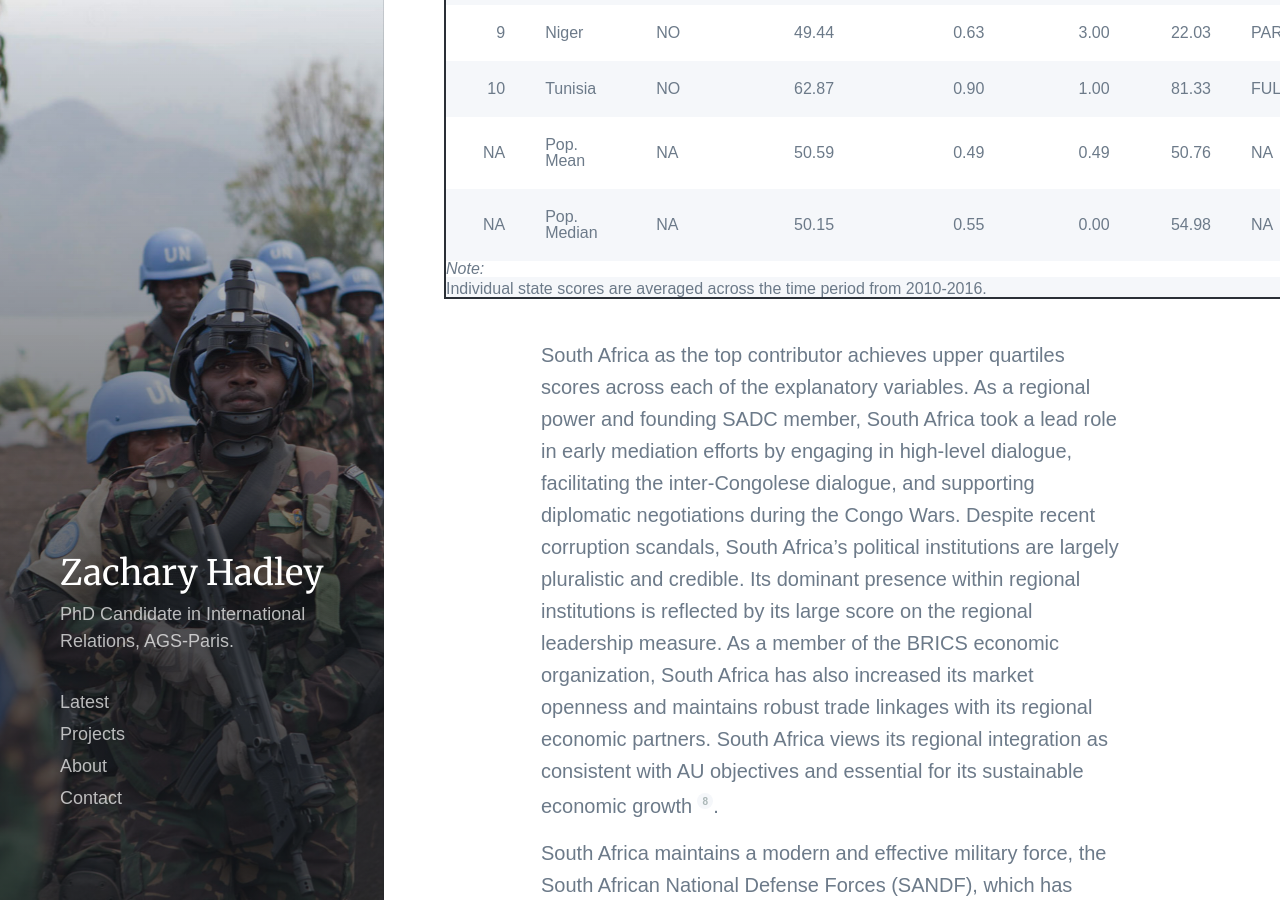
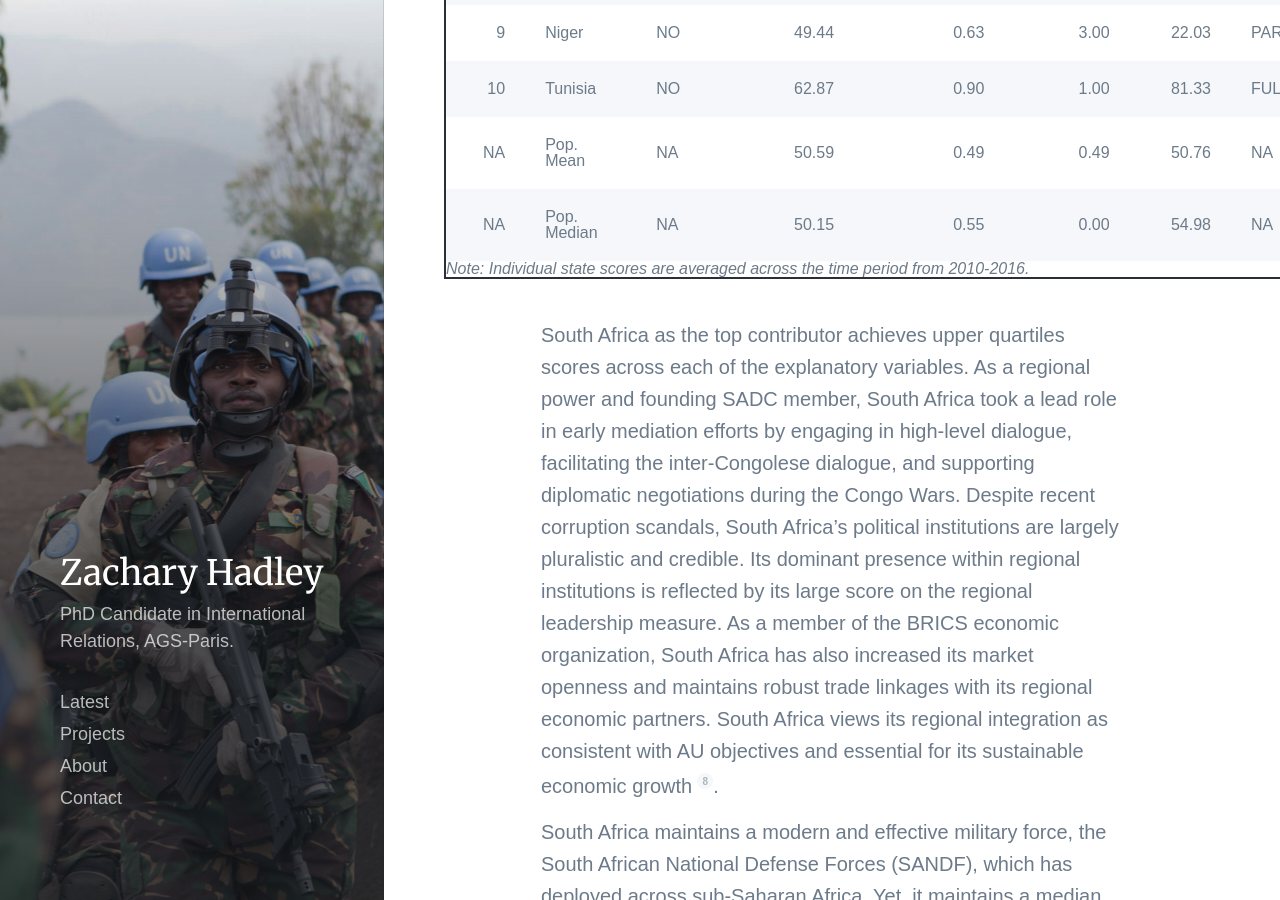
Before and after one commit to zhadley/zhadley.github.io, a Jekyll site: the page built from _projects/monusco.md, in a window 1280 px wide and 900 px high, scrolled down 5696 px. Built offline with Jekyll 4.4.1, drawn with Linux system fonts in a browser that asks for light colours; nearby versions of some CDN libraries; some web fonts are replaced.

Commit message:
Update monusco.md

```diff
--- a/_projects/monusco.md
+++ b/_projects/monusco.md
@@ -164,9 +164,7 @@ The implementation of the Nairobi Declaration works towards that objective. With
   </tr>
 </tbody>
 <tfoot>
-<tr><td style="padding: 0; border: 0;" colspan="100%"><span style="font-style: italic;">Note: </span></td></tr>
-<tr><td style="padding: 0; border: 0;" colspan="100%">
-<sup></sup> Individual state scores are averaged across the time period from 2010-2016.</td></tr>
+<tr><td style="padding: 0; border: 0;" colspan="100%"><span style="font-style: italic;">Note: Individual state scores are averaged across the time period from 2010-2016.</span></td></tr>
 </tfoot>
 </table>
 
```
